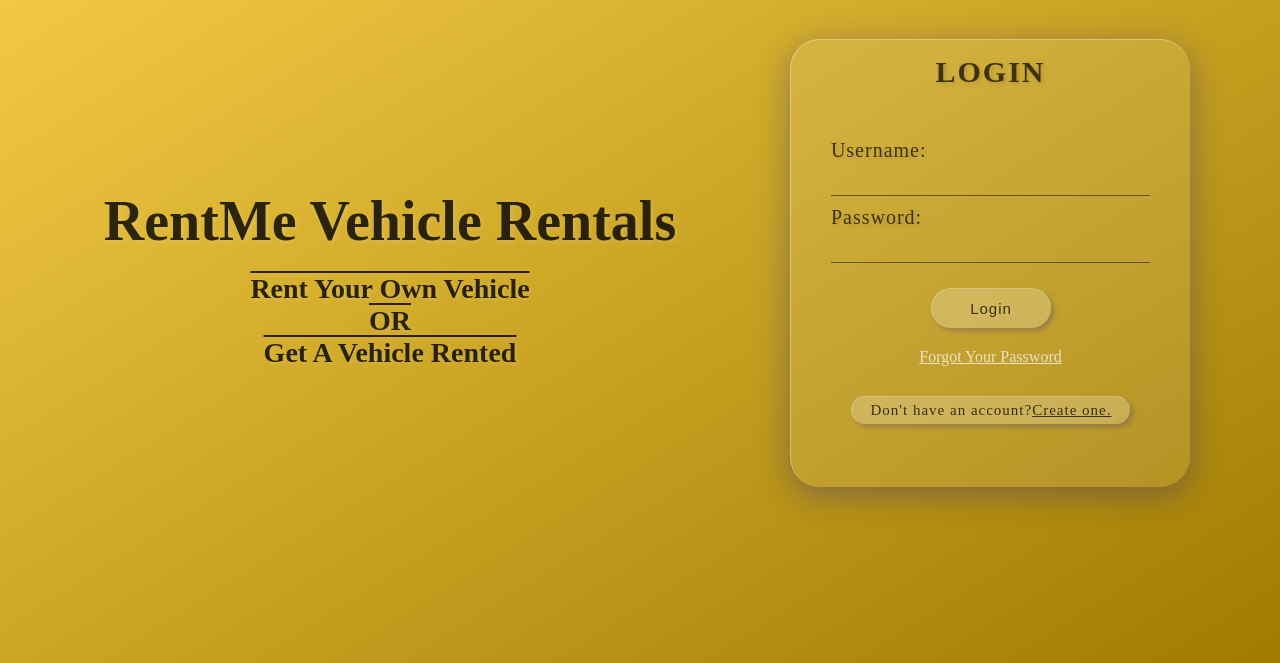
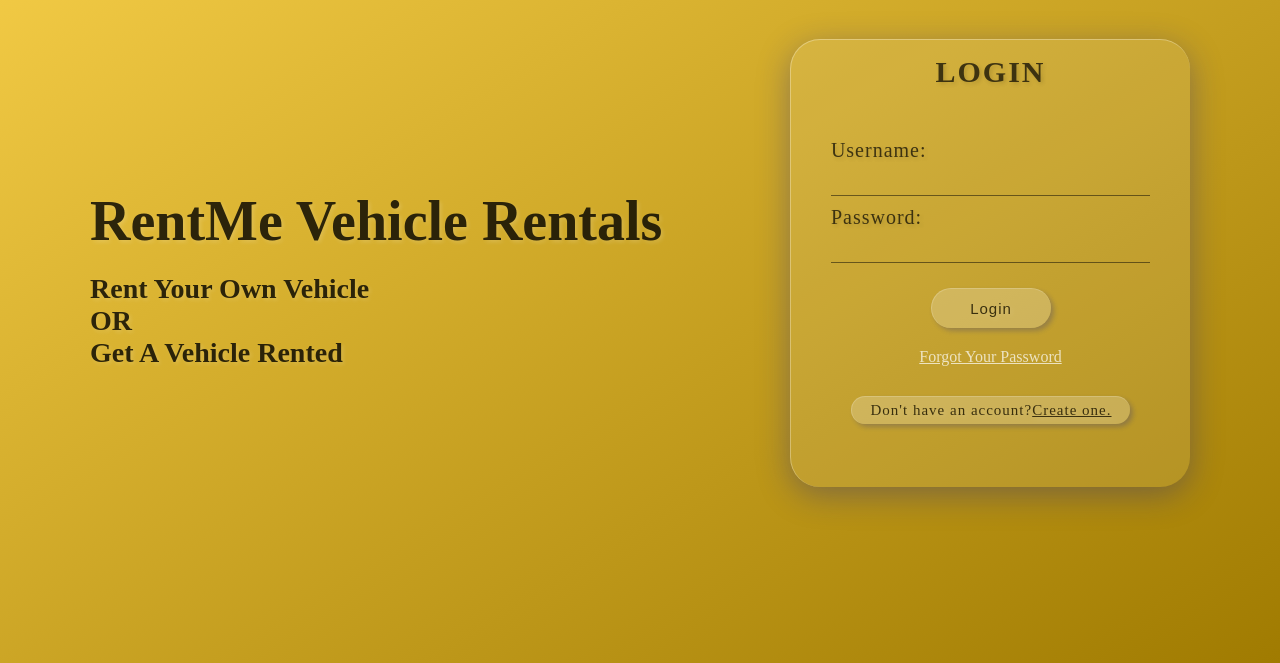
Before and after one commit to ammaarnizam/CarRentalSystem, a PHP site: page /login.html in a window 1280 px wide. Shown: the part 137-800 px from the top of the page. Run offline with PHP 8.4, Linux system fonts and the light colour scheme.

Commit message:
login pages styles

```diff
--- a/css/loginStyle.css
+++ b/css/loginStyle.css
@@ -117,6 +117,7 @@ nav ul {
 }
 
 .login-text {
+  text-align: left;
   width: 700px;
   padding-top: 150px;
   padding-right: 100px;
@@ -131,7 +132,6 @@ nav ul {
 
 .login-text h2 {
   font-size: 28px;
-  text-decoration: overline;
   margin-top: 20px;
 }
 
```
